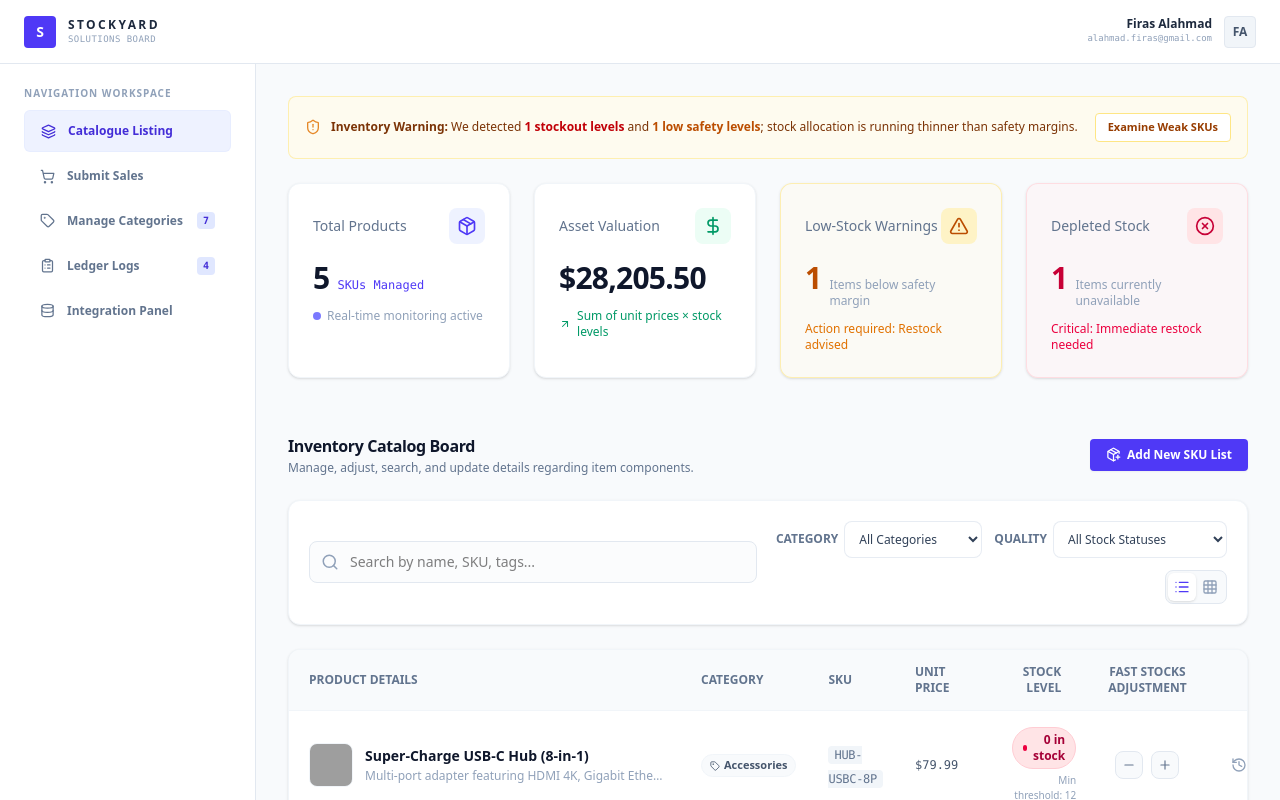
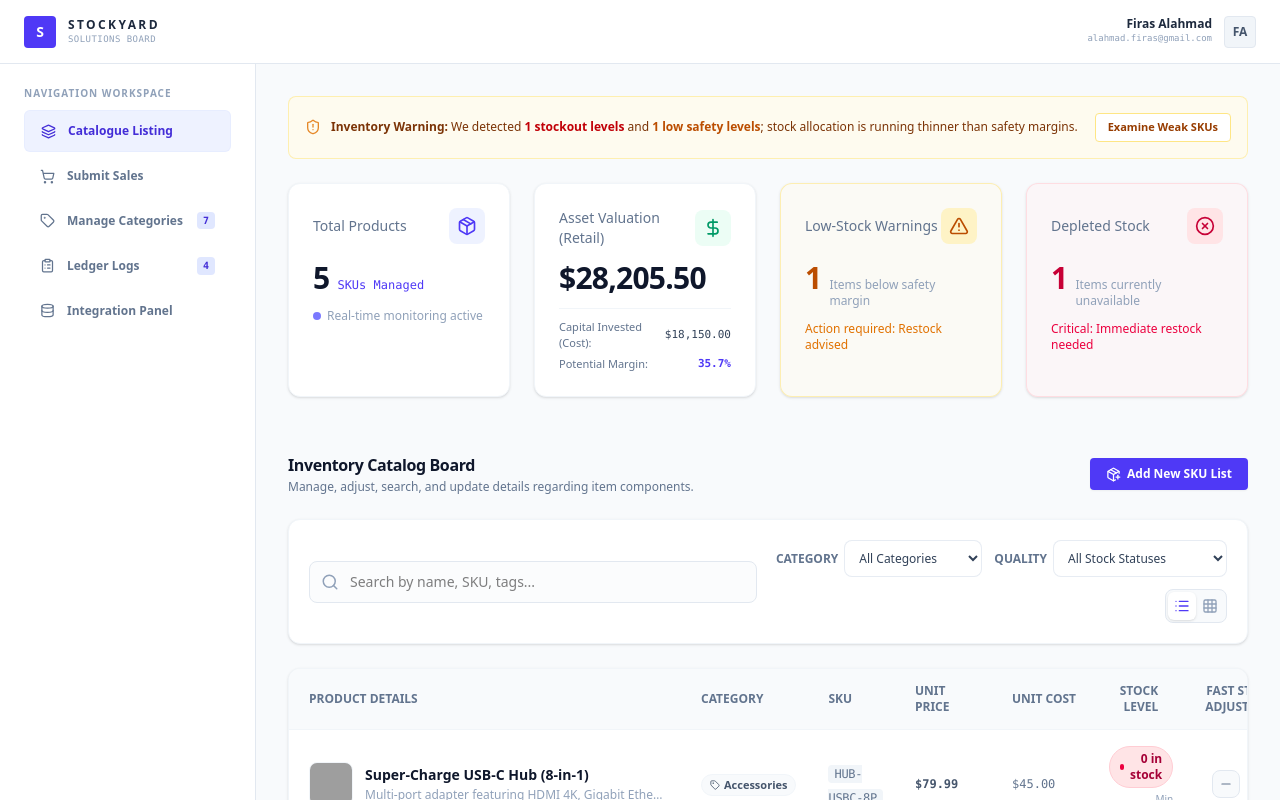
Before and after one commit to comradefia/Inventory-System, a React (Vite) app: page / in a window 1280 px wide. Shown: the top 800 px of the page. Built offline with nearby package versions, Linux system fonts and the light colour scheme; grey boxes are pictures that could not be loaded.

Commit message:
feat: add unit cost field and track profit margins
Integrate unit cost into inventory items, update audit logging for cost changes, and add gross profit margin analysis to the dashboard.

```diff
--- a/src/App.tsx
+++ b/src/App.tsx
@@ -195,6 +195,7 @@ export default function App() {
     if (originalItem.name !== updatedItem.name) auditNotes.push(`Name altered from "${originalItem.name}"`);
     if (originalItem.sku !== updatedItem.sku) auditNotes.push(`SKU key renamed from "${originalItem.sku}" to "${updatedItem.sku}"`);
     if (originalItem.price !== updatedItem.price) auditNotes.push(`Price adjusted from $${originalItem.price.toFixed(2)} to $${updatedItem.price.toFixed(2)}`);
+    if (originalItem.cost !== updatedItem.cost) auditNotes.push(`Cost changed from $${originalItem.cost.toFixed(2)} to $${updatedItem.cost.toFixed(2)}`);
     if (originalItem.category !== updatedItem.category) auditNotes.push(`Reassigned category from [${originalItem.category}] to [${updatedItem.category}]`);
 
     // Check if stock was modified manually via form
--- a/src/components/CategoryManager.tsx
+++ b/src/components/CategoryManager.tsx
@@ -233,10 +233,10 @@ export function CategoryManager({
                     (item) => item.category.toLowerCase() === catName.toLowerCase()
                   );
                   const averageItemCost = categoryItems.length > 0
-                    ? categoryItems.reduce((sum, item) => sum + item.price, 0) / categoryItems.length
+                    ? categoryItems.reduce((sum, item) => sum + (item.cost !== undefined ? item.cost : item.price), 0) / categoryItems.length
                     : 0;
                   const totalStockCostValue = categoryItems.reduce(
-                    (sum, item) => sum + item.price * item.stock,
+                    (sum, item) => sum + (item.cost !== undefined ? item.cost : item.price) * item.stock,
                     0
                   );
 
--- a/src/components/DashboardStats.tsx
+++ b/src/components/DashboardStats.tsx
@@ -16,6 +16,7 @@ export function DashboardStats({ items }: DashboardStatsProps) {
   const totalItems = items.length;
 
   const totalValue = items.reduce((sum, item) => sum + (item.price * item.stock), 0);
+  const totalCostValue = items.reduce((sum, item) => sum + ((item.cost !== undefined ? item.cost : item.price) * item.stock), 0);
 
   const outOfStockCount = items.filter(item => item.stock <= 0).length;
 
@@ -27,6 +28,15 @@ export function DashboardStats({ items }: DashboardStatsProps) {
     style: 'currency',
     currency: 'USD',
   });
+
+  const percentFormatter = new Intl.NumberFormat('en-US', {
+    style: 'percent',
+    minimumFractionDigits: 1,
+    maximumFractionDigits: 1,
+  });
+
+  const potentialMarkupValue = totalValue - totalCostValue;
+  const grossProfitMargin = totalValue > 0 ? potentialMarkupValue / totalValue : 0;
 
   return (
     <div className="grid grid-cols-1 md:grid-cols-2 lg:grid-cols-4 gap-6 mb-8">
@@ -50,8 +60,8 @@ export function DashboardStats({ items }: DashboardStatsProps) {
 
       {/* Total Inventory Value */}
       <div id="stat-total-value" className="bg-white rounded-xl border border-slate-100 p-6 shadow-sm transition-all duration-200 hover:shadow-md hover:border-slate-200">
-        <div className="flex items-center justify-between mb-4">
-          <span className="text-sm font-medium text-slate-500 font-sans">Asset Valuation</span>
+        <div className="flex items-center justify-between mb-3">
+          <span className="text-sm font-medium text-slate-500 font-sans">Asset Valuation (Retail)</span>
           <div className="p-2 bg-emerald-50 text-emerald-600 rounded-lg">
             <DollarSign size={20} />
           </div>
@@ -61,9 +71,15 @@ export function DashboardStats({ items }: DashboardStatsProps) {
             {currencyFormatter.format(totalValue)}
           </span>
         </div>
-        <div className="mt-3 flex items-center gap-1.5 text-xs text-emerald-600 font-medium font-sans">
-          <ArrowUpRight size={14} className="inline-block" />
-          <span>Sum of unit prices × stock levels</span>
+        <div className="mt-3 pt-2.5 border-t border-slate-100 flex flex-col gap-1 text-[11px] text-slate-500 font-sans">
+          <div className="flex justify-between items-center">
+            <span>Capital Invested (Cost):</span>
+            <span className="font-mono font-medium text-slate-700">{currencyFormatter.format(totalCostValue)}</span>
+          </div>
+          <div className="flex justify-between items-center">
+            <span>Potential Margin:</span>
+            <span className="font-mono font-semibold text-indigo-600">{percentFormatter.format(grossProfitMargin)}</span>
+          </div>
         </div>
       </div>
 
--- a/src/components/InventoryTable.tsx
+++ b/src/components/InventoryTable.tsx
@@ -295,6 +295,9 @@ export function InventoryTable({
                       )}
                     </span>
                   </th>
+                  <th className="py-3.5 px-4 text-xs font-semibold text-slate-500 font-sans uppercase select-none">
+                    Unit Cost
+                  </th>
                   <th onClick={() => handleSort('stock')} className="py-3.5 px-4 text-xs font-semibold text-slate-500 font-sans uppercase cursor-pointer select-none group text-right">
                     <span className="flex items-center gap-1.5 justify-end">
                       Stock Level
@@ -366,8 +369,13 @@ export function InventoryTable({
                       </td>
 
                       {/* Unit Price */}
-                      <td className="py-4 px-4 font-mono text-xs text-slate-600 font-medium">
+                      <td className="py-4 px-4 font-mono text-xs text-slate-600 font-semibold">
                         {currencyFormatter.format(item.price)}
+                      </td>
+
+                      {/* Unit Cost */}
+                      <td className="py-4 px-4 font-mono text-xs text-slate-500">
+                        {item.cost !== undefined ? currencyFormatter.format(item.cost) : '—'}
                       </td>
 
                       {/* Stock Badges */}
@@ -517,9 +525,17 @@ export function InventoryTable({
                 {/* Pricing & Stock adjustments layout */}
                 <div className="mt-5 pt-3.5 border-t border-slate-100">
                   <div className="flex items-center justify-between mb-4">
-                    <div>
-                      <p className="text-[10px] text-slate-400 font-sans uppercase">Unit Pricing</p>
-                      <p className="text-sm font-bold font-mono text-slate-900 mt-0.5">{currencyFormatter.format(item.price)}</p>
+                    <div className="flex gap-4">
+                      <div>
+                        <p className="text-[10px] text-slate-400 font-sans uppercase">Price (RTL)</p>
+                        <p className="text-sm font-bold font-mono text-slate-900 mt-0.5">{currencyFormatter.format(item.price)}</p>
+                      </div>
+                      <div>
+                        <p className="text-[10px] text-slate-400 font-sans uppercase">Cost (ACQ)</p>
+                        <p className="text-sm font-semibold font-mono text-slate-500 mt-0.5">
+                          {item.cost !== undefined ? currencyFormatter.format(item.cost) : '—'}
+                        </p>
+                      </div>
                     </div>
                     <div className="text-right">
                       <p className="text-[10px] text-slate-400 font-sans uppercase">Current Stock</p>
--- a/src/components/ItemForm.tsx
+++ b/src/components/ItemForm.tsx
@@ -33,6 +33,7 @@ export function ItemForm({ initialItem, existingItems, categories, onSubmit, onC
   const [customCategory, setCustomCategory] = useState('');
   const [showCustomCategoryInput, setShowCustomCategoryInput] = useState(false);
   const [price, setPrice] = useState(initialItem?.price !== undefined ? String(initialItem.price) : '');
+  const [cost, setCost] = useState(initialItem?.cost !== undefined ? String(initialItem.cost) : '');
   const [stock, setStock] = useState(initialItem?.stock !== undefined ? String(initialItem.stock) : '');
   const [minThreshold, setMinThreshold] = useState(initialItem?.minThreshold !== undefined ? String(initialItem.minThreshold) : '5');
   const [description, setDescription] = useState(initialItem?.description || '');
@@ -147,6 +148,9 @@ export function ItemForm({ initialItem, existingItems, categories, onSubmit, onC
     const parsedPrice = parseFloat(price);
     if (isNaN(parsedPrice) || parsedPrice < 0) return;
 
+    const parsedCost = parseFloat(cost);
+    if (isNaN(parsedCost) || parsedCost < 0) return;
+
     const parsedStock = parseInt(stock, 10);
     if (isNaN(parsedStock) || parsedStock < 0) return;
 
@@ -163,6 +167,7 @@ export function ItemForm({ initialItem, existingItems, categories, onSubmit, onC
       sku: sku.trim().toUpperCase(),
       category: finalCategory,
       price: parsedPrice,
+      cost: parsedCost,
       stock: parsedStock,
       minThreshold: parsedThreshold,
       description: description.trim(),
@@ -291,7 +296,7 @@ export function ItemForm({ initialItem, existingItems, categories, onSubmit, onC
             </div>
 
             {/* Financial & Quantities */}
-            <div className="grid grid-cols-3 gap-3">
+            <div className="grid grid-cols-2 sm:grid-cols-4 gap-3">
               {/* Price */}
               <div>
                 <label htmlFor="prod-price" className="block text-xs font-semibold text-slate-700 font-sans mb-1.5 uppercase tracking-wider">
@@ -306,6 +311,24 @@ export function ItemForm({ initialItem, existingItems, categories, onSubmit, onC
                   placeholder="0.00"
                   value={price}
                   onChange={(e) => setPrice(e.target.value)}
+                  className="w-full text-sm border border-slate-200 rounded-lg px-3 py-2.5 focus:outline-none focus:ring-2 focus:ring-indigo-500/20 focus:border-indigo-500 bg-slate-50/50 transition-colors font-mono"
+                />
+              </div>
+
+              {/* Cost */}
+              <div>
+                <label htmlFor="prod-cost" className="block text-xs font-semibold text-slate-700 font-sans mb-1.5 uppercase tracking-wider">
+                  Cost ($) *
+                </label>
+                <input
+                  id="prod-cost"
+                  type="number"
+                  step="0.01"
+                  min="0"
+                  required
+                  placeholder="0.00"
+                  value={cost}
+                  onChange={(e) => setCost(e.target.value)}
                   className="w-full text-sm border border-slate-200 rounded-lg px-3 py-2.5 focus:outline-none focus:ring-2 focus:ring-indigo-500/20 focus:border-indigo-500 bg-slate-50/50 transition-colors font-mono"
                 />
               </div>
--- a/src/sampleData.ts
+++ b/src/sampleData.ts
@@ -12,6 +12,7 @@ export const INITIAL_ITEMS: InventoryItem[] = [
     sku: 'DISP-STUDIO-5K',
     category: 'Electronics',
     price: 1599.00,
+    cost: 1100.00,
     stock: 8,
     minThreshold: 10, // Under threshold!
     description: 'High-fidelity 5K resolution display with immersive audio and camera array.',
@@ -25,6 +26,7 @@ export const INITIAL_ITEMS: InventoryItem[] = [
     sku: 'CHAIR-SF-GREY',
     category: 'Furniture',
     price: 449.50,
+    cost: 280.00,
     stock: 25,
     minThreshold: 15,
     description: 'Fully adjustable postural back support chair upholstered in charcoal mesh textile.',
@@ -38,6 +40,7 @@ export const INITIAL_ITEMS: InventoryItem[] = [
     sku: 'HUB-USBC-8P',
     category: 'Accessories',
     price: 79.99,
+    cost: 45.00,
     stock: 0, // Out of stock!
     minThreshold: 12,
     description: 'Multi-port adapter featuring HDMI 4K, Gigabit Ethernet, SD card readers, and Power Delivery.',
@@ -51,6 +54,7 @@ export const INITIAL_ITEMS: InventoryItem[] = [
     sku: 'KBD-MX-LINEAR',
     category: 'Electronics',
     price: 189.00,
+    cost: 110.00,
     stock: 14,
     minThreshold: 5,
     description: 'Hot-swappable tactile linear keyboard with double-shot PBT keycaps and sound dampening foam.',
@@ -64,6 +68,7 @@ export const INITIAL_ITEMS: InventoryItem[] = [
     sku: 'FLSK-SS-1200',
     category: 'Accessories',
     price: 34.00,
+    cost: 18.00,
     stock: 45,
     minThreshold: 20,
     description: 'Double-walled vacuum insulated flask keeping liquids hot for 12 hours or cold for 24 hours.',
--- a/src/types.ts
+++ b/src/types.ts
@@ -9,6 +9,7 @@ export interface InventoryItem {
   sku: string;
   category: string;
   price: number;
+  cost: number;
   stock: number;
   minThreshold: number; // Low stock alert threshold
   description: string;
```
